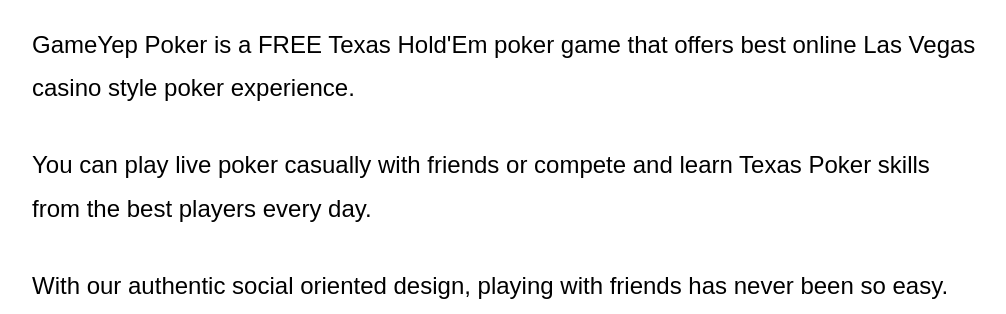
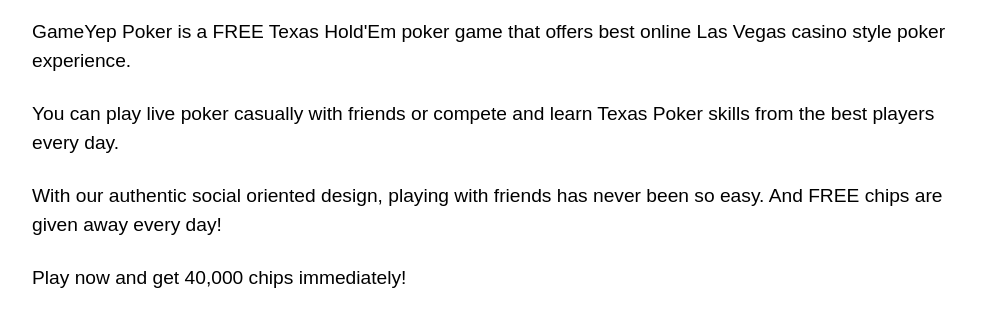
Before and after one commit to forappengine/gamedev, a PHP site: page / in a window 1280 px wide. Shown: the part 777-1091 px from the top of the page, without its empty margins (136-1142 px from the left). Run offline with PHP 8.4, Linux system fonts and the light colour scheme.

Commit message:
change css -p

```diff
--- a/css/style.css
+++ b/css/style.css
@@ -36,9 +36,9 @@ body
 .text-container p
 {
 	padding-top: 0px;
-	padding-bottom: 10px;
-	font-size: 1.5em;
-	line-height: 1.8em;
+	padding-bottom: 5px;
+	font-size: 1.2em;
+	line-height: 1.5em;
 }
 .btn-container
 {
```
